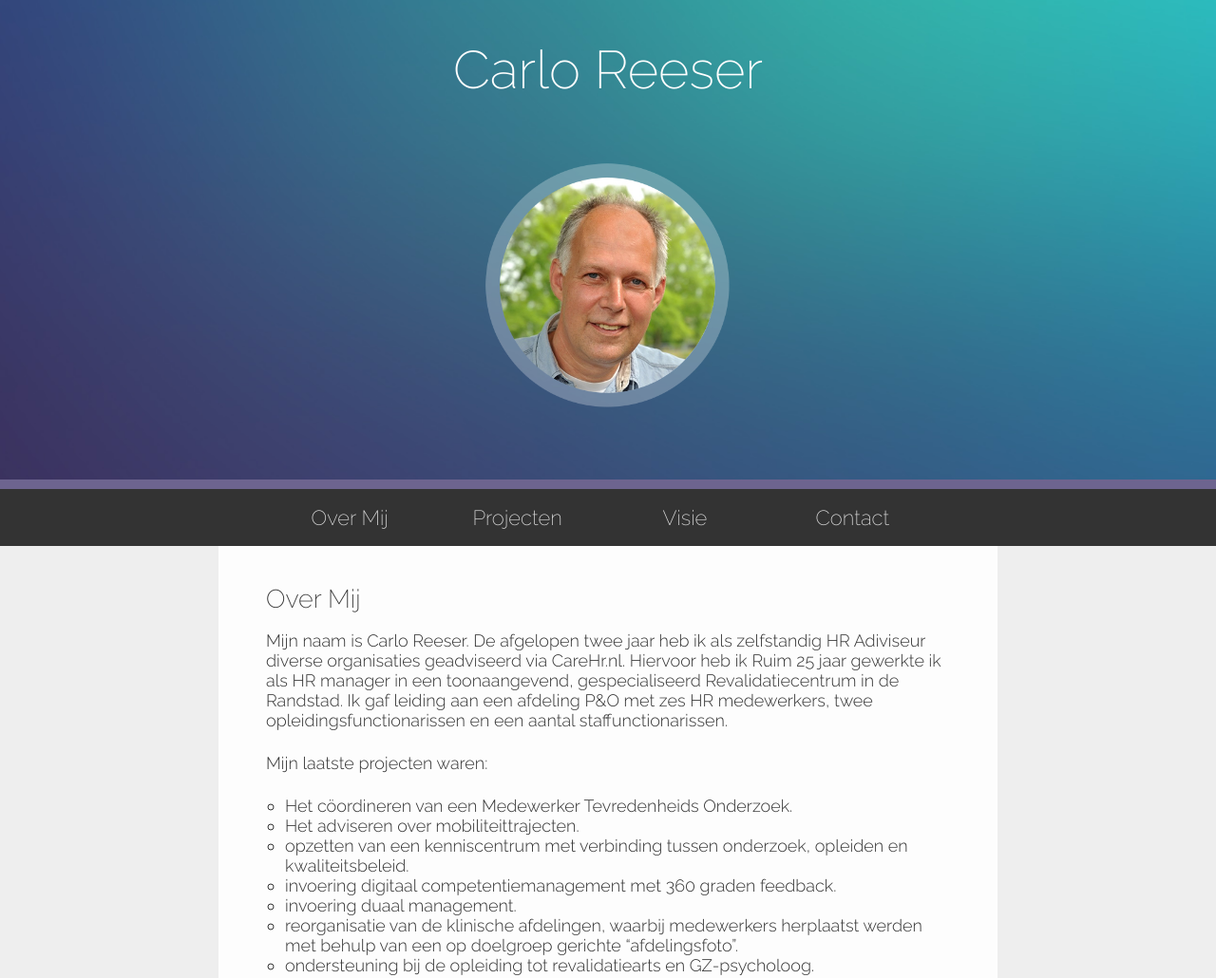
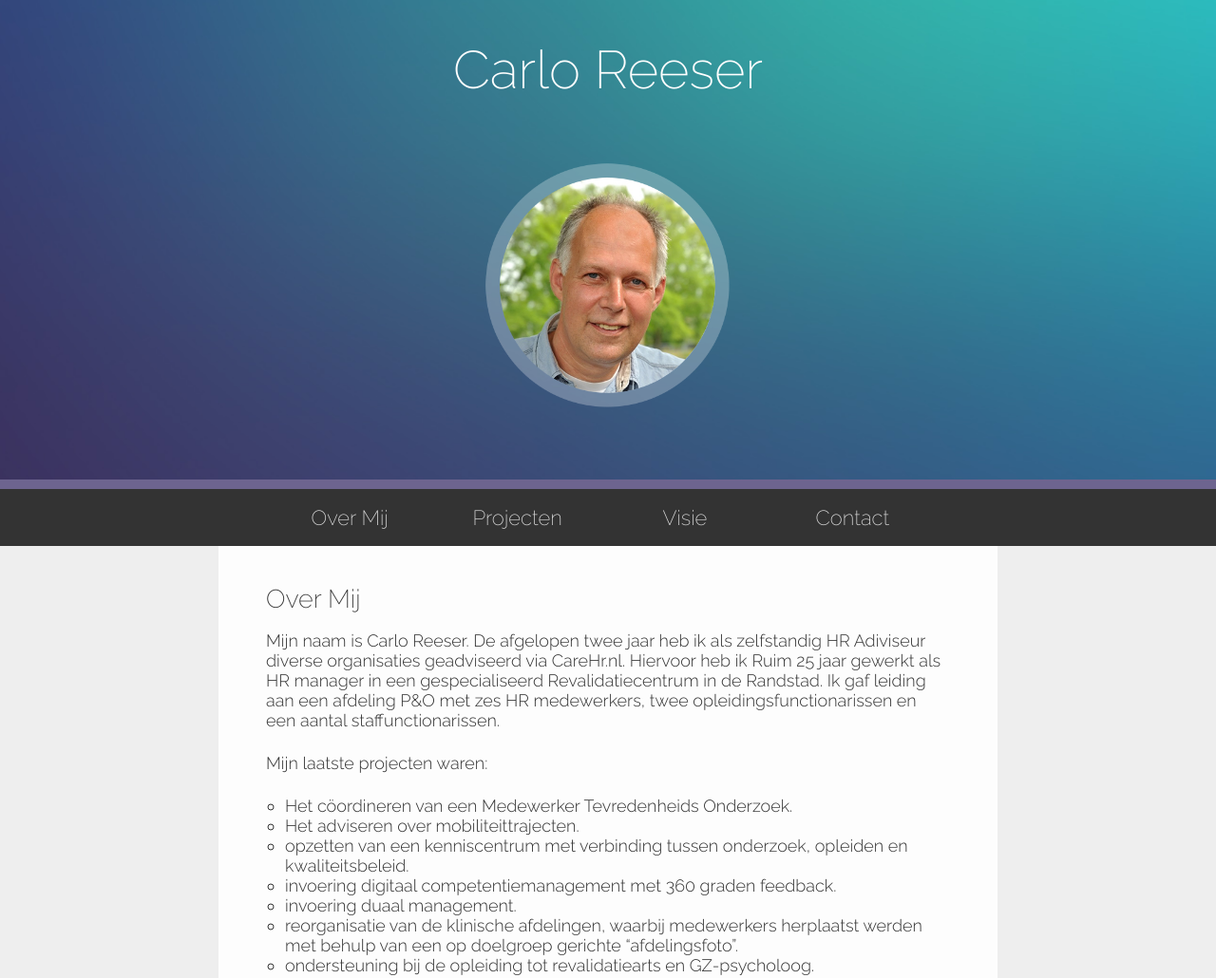
Before and after one commit to ngerritsen/carloreeser, a plain HTML site: page index.html in a window 1280 px wide. Shown: the top 1030 px of the page at 95% size. Drawn offline with Linux system fonts and the light colour scheme; a script that the page names is missing.

Commit message:
Improved content

```diff
--- a/index.html
+++ b/index.html
@@ -63,7 +63,7 @@
 
 		<h2 name="over-mij">Over Mij</h2>
 
-		<p>Mijn naam is Carlo Reeser. De afgelopen twee jaar heb ik als zelfstandig HR Adiviseur diverse organisaties geadviseerd via CareHr.nl. Hiervoor heb ik Ruim  25 jaar gewerkte ik als HR manager in een toonaangevend, gespecialiseerd Revalidatiecentrum in de Randstad. Ik gaf leiding aan een afdeling P&O met zes HR medewerkers, twee opleidingsfunctionarissen en een aantal staffunctionarissen.</p>
+		<p>Mijn naam is Carlo Reeser. De afgelopen twee jaar heb ik als zelfstandig HR Adiviseur diverse organisaties geadviseerd via CareHr.nl. Hiervoor heb ik Ruim 25 jaar gewerkt als HR manager in een gespecialiseerd Revalidatiecentrum in de Randstad. Ik gaf leiding aan een afdeling P&O met zes HR medewerkers, twee opleidingsfunctionarissen en een aantal staffunctionarissen.</p>
 
 		<p>Mijn laatste projecten waren:
 			<ul>
```
